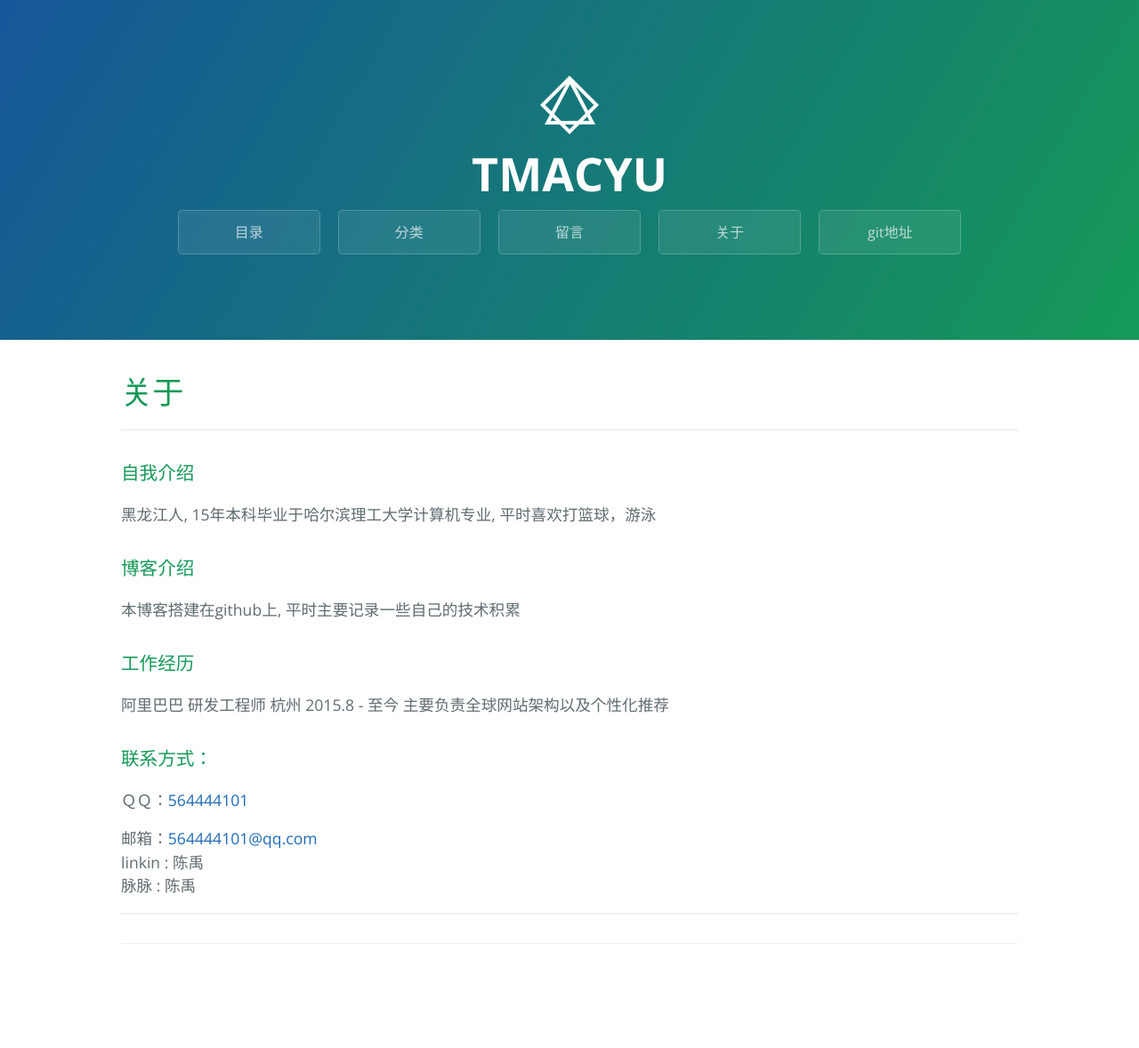
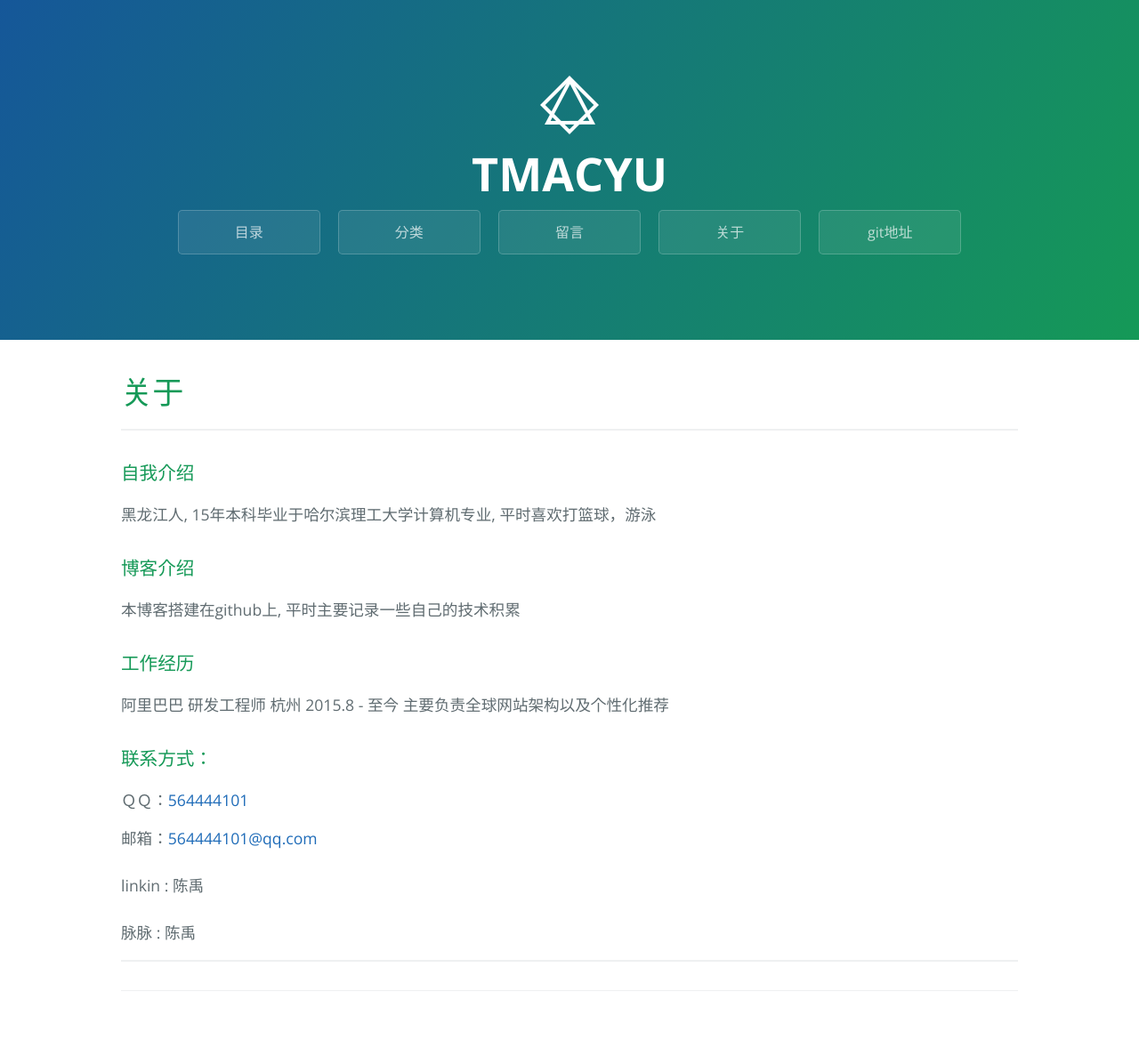
Before and after one commit to tmacyu/tmacyu.github.io, a Jekyll site: the page built from about/index.md, in a window 1280 px wide. Shown: the whole page at 89% size. Built offline with Jekyll 4.4.1, drawn with Linux system fonts in a browser that asks for light colours; before the commit the page ends 1125 px from its top, so only the background shows below that.

Commit message:
Update index.md

```diff
--- a/about/index.md
+++ b/about/index.md
@@ -19,8 +19,10 @@ comments: no
 {% if site.qq %}
 ＱＱ：[{{ site.qq }}](tencent://message/?uin={{ site.qq }})
 {% endif %}
-邮箱：[{{ site.email }}](mailto:{{ site.email }}) <br>
-linkin : 陈禹 <br>
-脉脉 : 陈禹<br>
+邮箱：[{{ site.email }}](mailto:{{ site.email }})
+<br><br>
+linkin : 陈禹
+<br><br>
+脉脉 : 陈禹
 
 ----
```
